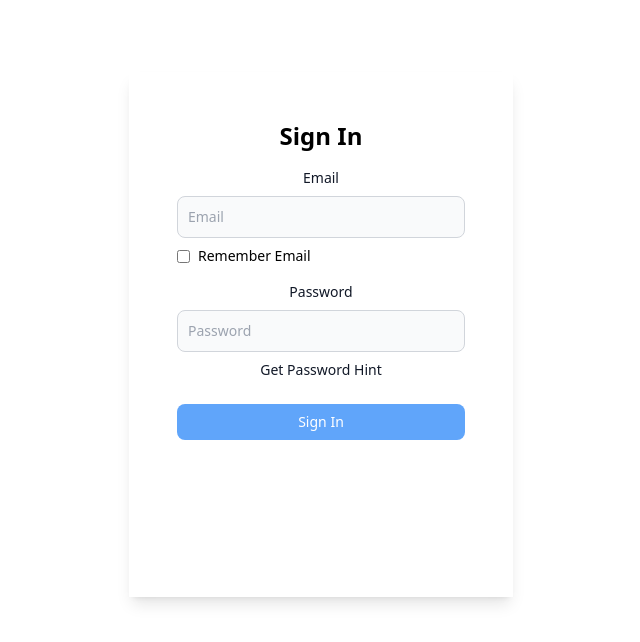
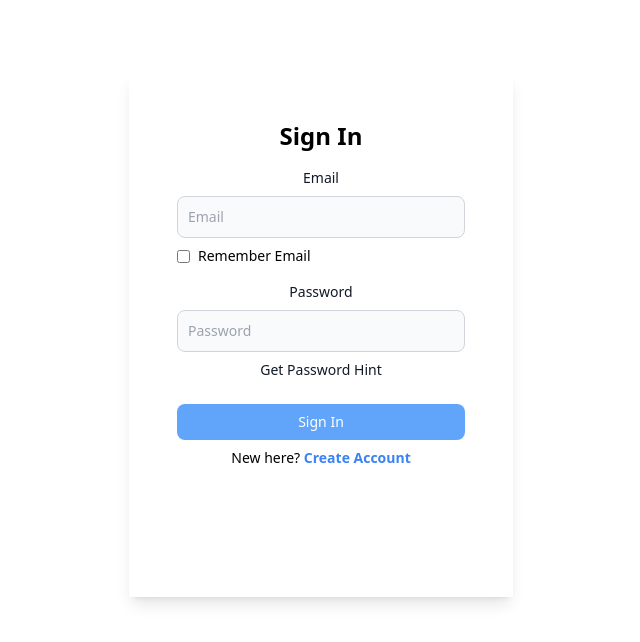
Before and after one commit to password-manager-team/frontend, a React (Vite) app: page /login in a window 1280 px wide. Shown: the top 642 px of the page, without its empty margins (319-959 px from the left). Built offline with nearby package versions, Linux system fonts and the light colour scheme.

Commit message:
update routes/links

```diff
--- a/src/App.tsx
+++ b/src/App.tsx
@@ -2,6 +2,7 @@ import './App.css'
 import Home from './components/Home'
 import { BrowserRouter as Router, Routes, Route } from 'react-router-dom'
 import LoginPage from './features/pages/LoginPage'
+import RegisterPage from './features/pages/RegisterPage'
 
 function App() {
 
@@ -10,6 +11,7 @@ function App() {
       <Routes>
         <Route path='/' element={<Home />} />
         <Route path='/login' element={<LoginPage />} />
+        <Route path='/register' element={<RegisterPage />} />
       </Routes>
     </Router>
   )
--- a/src/components/Home.tsx
+++ b/src/components/Home.tsx
@@ -1,11 +1,12 @@
 import { Link } from "react-router-dom";
 
 function Home() {
-    return (
-        <><h1 className="text-3xl font-bold underline">Empty landing page</h1>
-            <Link to="/login">Log in here</Link>
-        </>
-    );
+  return (
+    <><h1 className="text-3xl font-bold underline">Empty landing page</h1>
+      <Link to="/login">Log in here</Link>
+      <Link to="/register">Register in here</Link>
+    </>
+  );
 }
 
 export default Home;
--- a/src/features/components/LoginForm.tsx
+++ b/src/features/components/LoginForm.tsx
@@ -1,3 +1,4 @@
+import { Link } from "react-router-dom";
 import AuthContainer from "./AuthContainer";
 
 const LoginForm = () => {
@@ -19,8 +20,9 @@ const LoginForm = () => {
         <input type="password" id="password" className="mb-2 bg-gray-50 border border-gray-300 text-gray-900 text-sm rounded-lg focus:ring-blue-500 focus:border-blue-500 block w-full p-2.5" placeholder="Password" required />
         <a href="#" className="block mb-2 text-sm font-medium text-gray-900">Get Password Hint</a>
       </div>
-            <div>
+      <div className="flex flex-col gap-2">
         <button className="bg-blue-400 text-sm font-medium text-white w-full rounded-lg p-2">Sign In</button>
+        <p className="text-sm font-medium">New here? <Link to="/register" className="text-blue-500 font-semibold">Create Account</Link></p>
       </div>
     </form>
   )
```
Lines whose indentation alone changed are shown as unchanged.
